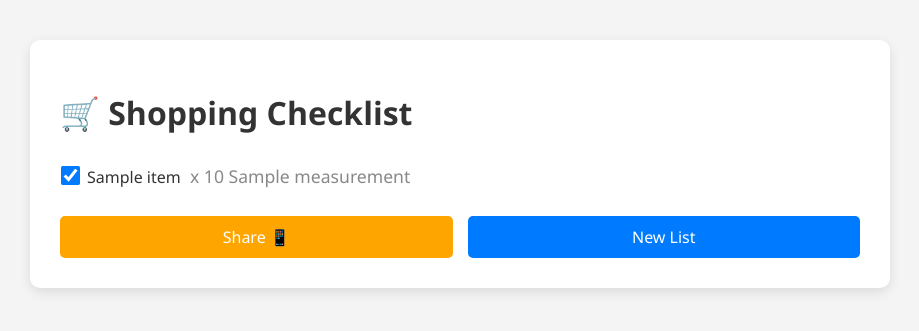
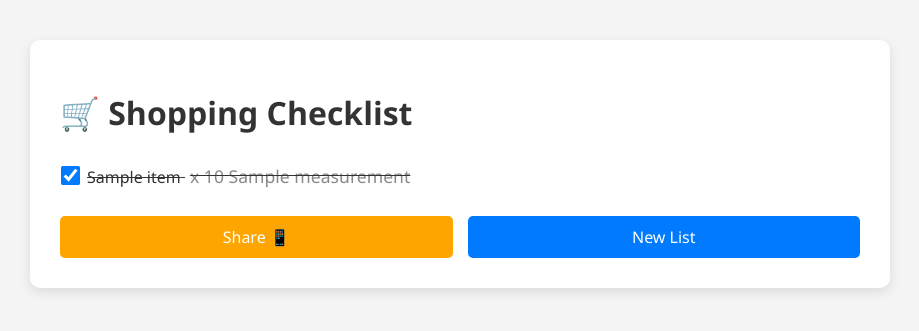
Before and after one commit to SMFloris/listlingo, a Flask app: template templates/checklist.html in a window 1280 px wide, with the box ticked. Shown: the top 331 px of the page, without its empty margins (180-1099 px from the left). Run offline with Flask 3, Linux system fonts and the light colour scheme; the template is opened without the code that fills it: most values are stand-ins (such as "Sample title", 1, 10 or a date in 2020).

Commit message:
style: Add strikethrough for checked checklist items

```diff
--- a/templates/checklist.html
+++ b/templates/checklist.html
@@ -78,6 +78,10 @@
     list-style: none;
     padding-left: 0;
     margin: 0;
+  }
+
+  input[type="checkbox"]:checked ~ .item-text {
+    text-decoration: line-through;
   }
 
   .item-text small {
```
